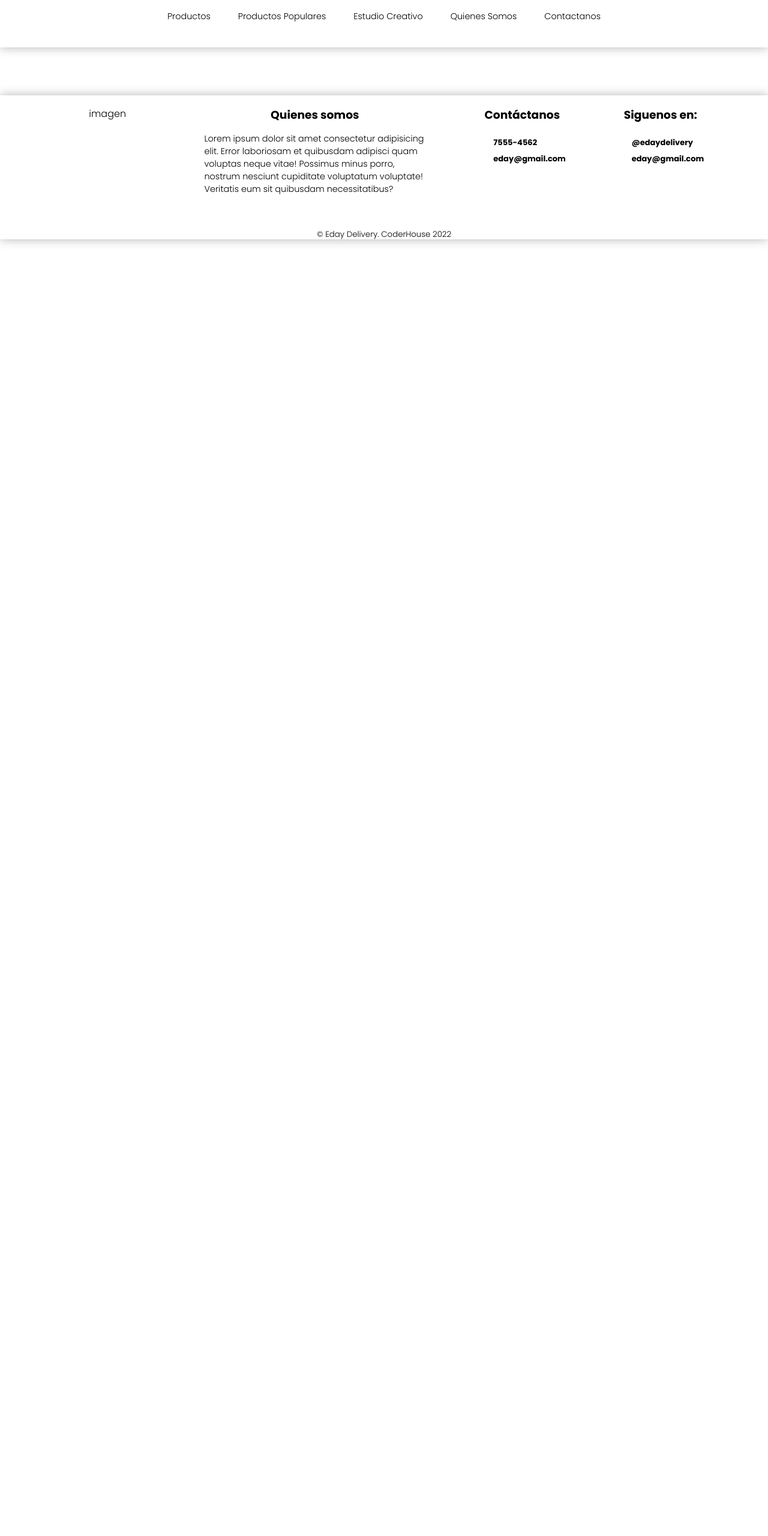
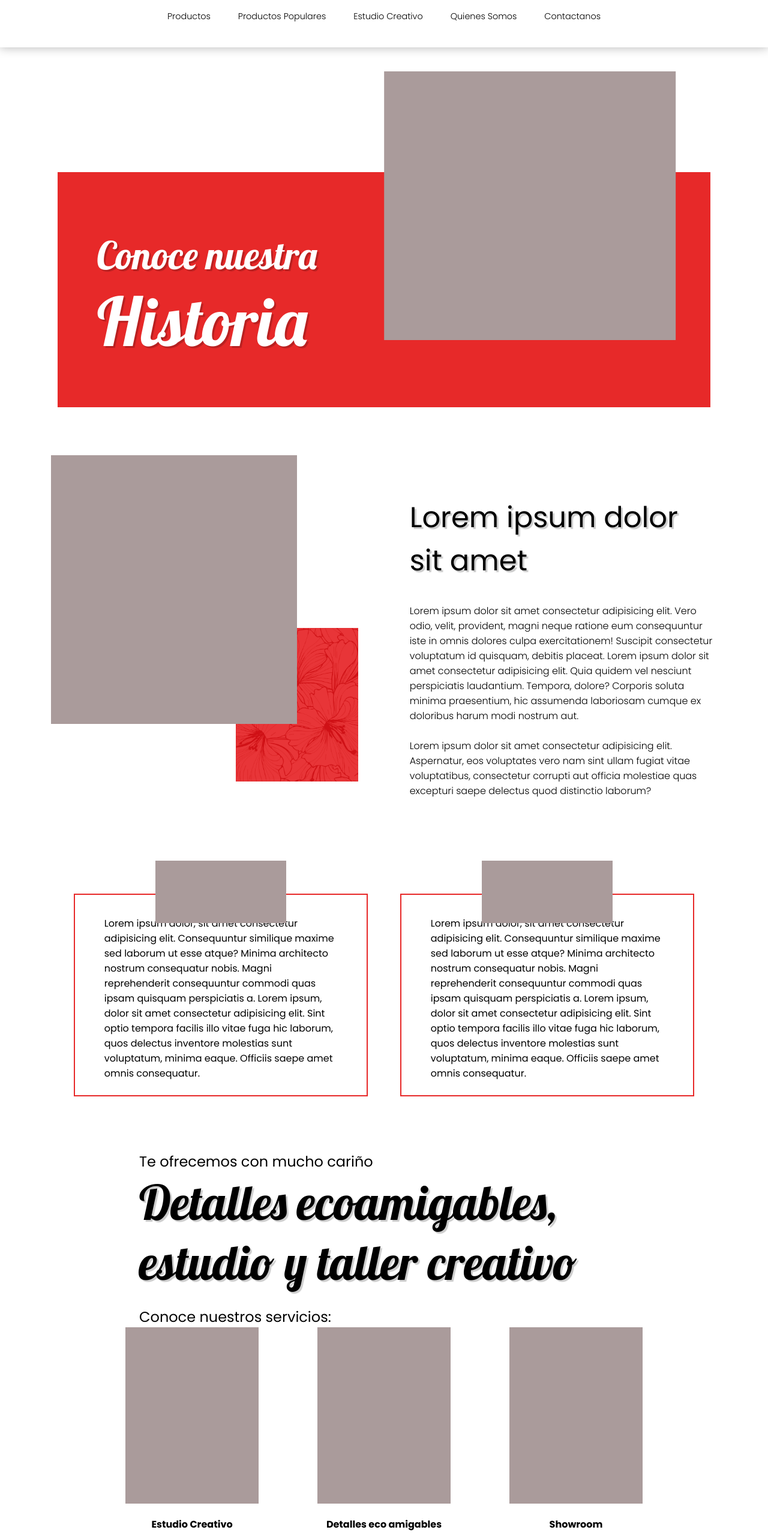
Before and after one commit to SantiagoDenis/eday, a React (Create React App) app: page /sobre-nosotros in a window 1280 px wide. Shown: the part 25-2586 px from the top of the page at 60% size. Before the commit the page ends 800 px from the top, so only its background shows below. Built offline with nearby package versions, Linux system fonts and the light colour scheme; some icons are missing.

Commit message:
[ADD] about section

```diff
--- a/src/App.jsx
+++ b/src/App.jsx
@@ -1,5 +1,5 @@
 
-import './App.css';
+import './App.scss';
 import {BrowserRouter, Routes, Route, Navigate} from 'react-router-dom'
 
 import Footer from './components/footer/Footer';
@@ -9,6 +9,7 @@ import ProductList from './components/prodList/ProdList';
 import PopularPList from './components/popularPList/PopularPList';
 import Contact from './components/contact/Contact';
 import About from './components/about/About';
+import ProductDetailsContainer from './components/productDetailsContainer/ProductDetailsContainer';
 
 const App = () => {
   return (
@@ -22,6 +23,8 @@ const App = () => {
             <Route path='/' element={<Landing/>}/>
 
             <Route path='productos' element={<ProductList/>} />
+
+            <Route path='item/:id' element={<ProductDetailsContainer/>}/>
 
             <Route path='productos-populares' element={<PopularPList/>} />
 
--- a/src/App.css
+++ b/src/App.scss
@@ -15,6 +15,10 @@ body {
     padding-top: 40px;
 }
 
+h1 {
+    text-shadow: 3px 3px 1px rgba($color: #000000, $alpha: .2);
+}
+
 .container {
     padding-top: 13vh;
 }
--- a/src/components/about/About.jsx
+++ b/src/components/about/About.jsx
@@ -4,7 +4,71 @@ const About = () => {
     return (
         <>
             <div className="aboutBanner">
+                <div className="aboutBanner__data">
+                    <div className="aboutBanner__text">
+                        <h1 className='aboutBanner__text--sm'>Conoce nuestra</h1>
+                        <h1 className='aboutBanner__text--lg'>Historia</h1>
+                    </div>
+                </div>
+                <div className="aboutBanner__img">
+                </div>
+            </div>
 
+            <div className="aboutInfo">
+                <div className="aboutInfo__imgs">
+                    <div className="aboutInfo__mainImg">
+
+                    </div>
+                    <div className="aboutInfo__secImg">
+
+                    </div>
+                </div>
+                <div className="aboutInfo__text">
+                    <h1>Lorem ipsum dolor sit amet</h1>
+                    <p>Lorem ipsum dolor sit amet consectetur adipisicing elit. Vero odio, velit, provident, magni neque ratione eum consequuntur iste in omnis dolores culpa exercitationem! Suscipit consectetur voluptatum id quisquam, debitis placeat. Lorem ipsum dolor sit amet consectetur adipisicing elit. Quia quidem vel nesciunt perspiciatis laudantium. Tempora, dolore? Corporis soluta minima praesentium, hic assumenda laboriosam cumque ex doloribus harum modi nostrum aut.</p>
+                    <br />
+                    <p>Lorem ipsum dolor sit amet consectetur adipisicing elit. Aspernatur, eos voluptates vero nam sint ullam fugiat vitae voluptatibus, consectetur corrupti aut officia molestiae quas excepturi saepe delectus quod distinctio laborum?</p>
+                </div>
+            </div>
+
+            <div className="values">
+                <div className="values__vision">
+                    <p>
+                        Lorem ipsum dolor, sit amet consectetur adipisicing elit. Consequuntur similique maxime sed laborum ut esse atque? Minima architecto nostrum consequatur nobis. Magni reprehenderit consequuntur commodi quas ipsam quisquam perspiciatis a.
+                        Lorem ipsum, dolor sit amet consectetur adipisicing elit. Sint optio tempora facilis illo vitae fuga hic laborum, quos delectus inventore molestias sunt voluptatum, minima eaque. Officiis saepe amet omnis consequatur.
+                    </p>
+                </div>
+                <div className="values__sign values__sign--left"></div>
+                <div className="values__mission">
+                    <p>
+                        Lorem ipsum dolor, sit amet consectetur adipisicing elit. Consequuntur similique maxime sed laborum ut esse atque? Minima architecto nostrum consequatur nobis. Magni reprehenderit consequuntur commodi quas ipsam quisquam perspiciatis a.
+                        Lorem ipsum, dolor sit amet consectetur adipisicing elit. Sint optio tempora facilis illo vitae fuga hic laborum, quos delectus inventore molestias sunt voluptatum, minima eaque. Officiis saepe amet omnis consequatur.
+                    </p>
+                </div>
+                <div className="values__sign values__sign--right"></div>
+            </div>
+
+            <div className="greetings">
+                <div className="greetings__text">
+                    <p>Te ofrecemos con mucho cariño</p>
+                    <h1>Detalles ecoamigables, estudio y taller creativo</h1>
+                    <p style={{marginTop: '3%'}}>Conoce nuestros servicios:</p>
+                </div>
+
+                <div className="greetings__services">
+                    <div className="greetings__service">
+                        <div className="greetings__img"></div>
+                        <p>Estudio Creativo</p>
+                    </div>
+                    <div className="greetings__service">
+                        <div className="greetings__img"></div>
+                        <p>Detalles eco amigables</p>
+                    </div>
+                    <div className="greetings__service">
+                        <div className="greetings__img"></div>
+                        <p>Showroom</p>
+                    </div>
+                </div>
             </div>
         </>
     );
--- a/src/components/about/about.scss
+++ b/src/components/about/about.scss
@@ -0,0 +1,180 @@
+.aboutBanner {
+    height: 70vh;
+    width: 100vw;
+    display: flex;
+    justify-content: center;
+    align-items: flex-end;
+    position: relative;
+
+    &__data {
+        background-color: rgb(231, 41, 41);
+        height: 70%;
+        width: 85%;
+    }
+
+    &__text {
+        margin-top: 9%;
+        margin-left: 6%;
+        color: white;
+        font-family: 'Lobster', cursive;
+
+        &--sm {
+            font-weight: 300;
+            font-size: 4em;
+        }
+
+        &--lg {
+            font-weight: 300;
+            font-size: 7em;
+        }
+    }
+
+    &__img {
+        background-color: rgb(170, 155, 155);
+        height: 80%;
+        width: 38%;
+        position: absolute;
+        top: 0;
+        transform: translateX(50%);
+    }
+
+}
+
+.aboutInfo {
+    display: flex;
+    align-items: center;
+    justify-content: space-evenly;
+    height: 80vh;
+    width: 100vw;
+    margin-top: 5rem;
+
+    &__imgs {
+        width: 40%;
+        height: 100%;
+        position: relative;
+    }
+
+    &__mainImg {
+        height: 70%;
+        width: 80%;
+        background-color: rgb(170, 155, 155);
+        position: absolute;
+        top: 0;
+        z-index: 1;
+    }
+
+    &__secImg {
+        position: absolute;
+        width: 40%;
+        height: 40%;
+        bottom: 0;
+        right: 0;
+        transform: translateY(-6em);
+        background-image: url('../../assets/3-13.jpg');
+        background-size: cover;
+    }
+
+    &__text {
+        width: 40%;
+        display: flex;
+        flex-direction: column;
+
+        h1 {
+            font-size: 3em;
+            font-weight: 400;
+            margin-bottom: 7%;
+        }
+    }
+}
+
+.values {
+    height: 65vh;
+    width: 85vw;
+    margin: auto;
+    display: flex;
+    justify-content: space-between;
+    align-items: center;
+    position: relative;
+
+    &__vision, &__mission {
+        border: 2px solid rgb(231, 41, 41);
+        width: 45%;
+        height: 65%;
+        margin: auto;
+        font-weight: 400;
+        display: flex;
+        justify-content: center;
+        align-items: flex-end;
+
+        p {
+            width: 80%;
+            margin-bottom: 5%;
+        }
+    }
+
+    &__sign {
+        background-color: rgb(170, 155, 155);
+        width: 20%;
+        height: 20%;
+        position: absolute;
+        top: 7%;
+
+        &--left {
+            left: 15%;
+        }
+
+        &--right {
+            right: 15%;
+        }
+    }
+}
+
+.greetings {
+    width: 75vw;
+    height: 90vh;
+    margin: auto;
+    display: flex;
+    flex-direction: column;
+
+
+    &__text {
+        width: 85%;
+        margin: auto;
+        p {
+            font-weight: 400;
+            font-size: 1.5em;
+        }
+        h1 {
+            font-family: 'Lobster', cursive;
+            font-weight: 300;
+            font-size: 5em;
+        }
+    }
+
+    &__services {
+        display: flex;
+        justify-content: space-around;
+        height: 100%;
+        width: 100%;
+    }
+
+    &__service {
+        display: flex;
+        flex-direction: column;
+        justify-content: center;
+        align-items: center;
+        width: 33%;
+        height: 80%;
+
+        p {
+            margin-top: 7%;
+            font-weight: bold;
+        }
+    }
+
+    &__img {
+        background-color: rgb(170, 155, 155);
+        width: 70%;
+        height: 100%;
+    }
+}
--- a/src/components/landing/landing.scss
+++ b/src/components/landing/landing.scss
@@ -9,8 +9,6 @@
     height: 50vh;
     background-color: aquamarine;
 }
-
-
 
 .landing {
     background-color: rgb(170, 155, 155);
--- /dev/null
+++ b/src/components/productDetailsContainer/ProductDetailsContainer.jsx
@@ -0,0 +1,7 @@
+const ProductDetailsContainer = () => {
+    return (
+        <div></div>
+    );
+}
+
+export default ProductDetailsContainer;
```
Also changed, not shown: src/components/productDetails/ProductDetails.jsx (added, +7 -0 lines), src/assets/3-13.jpg (added), src/components/productDetails/productDetails.scss (added), src/components/productDetailsContainer/productDetailsContainer.scss (added).
